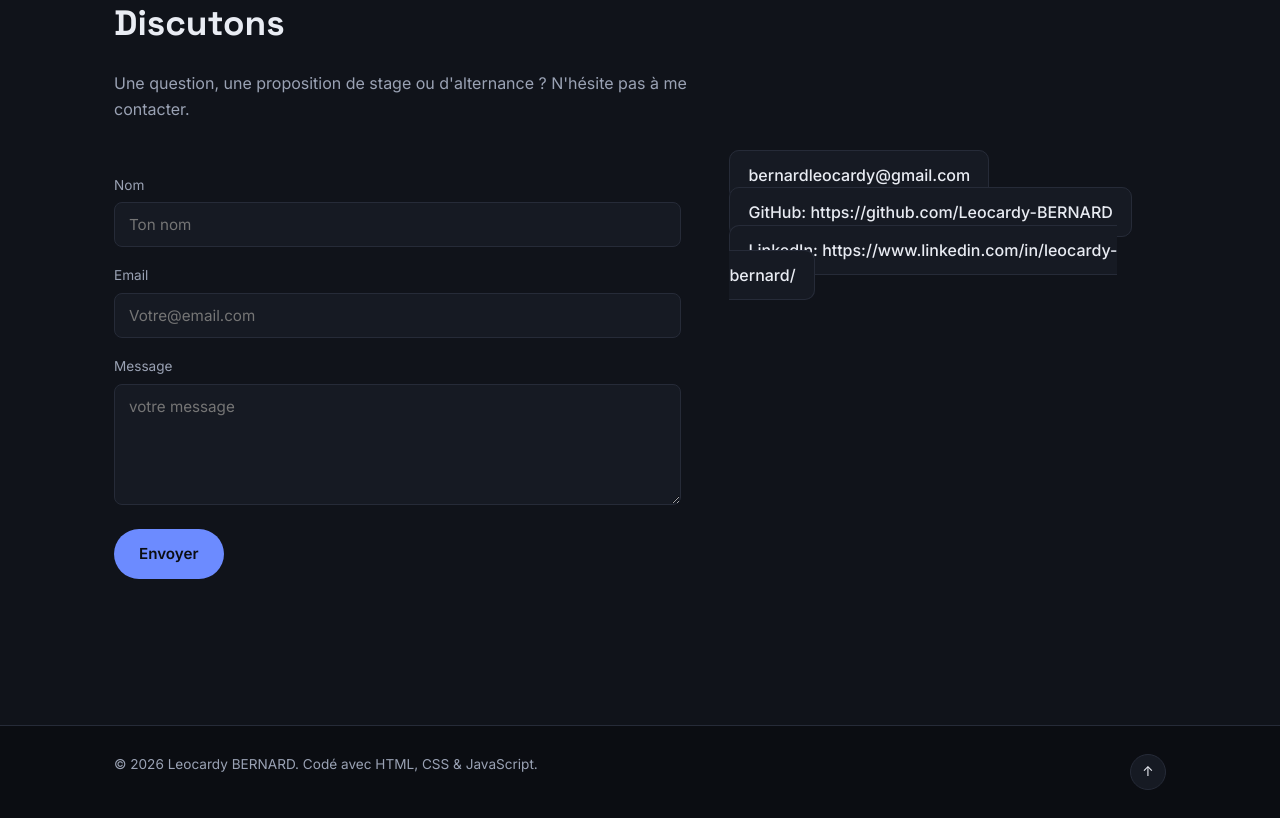
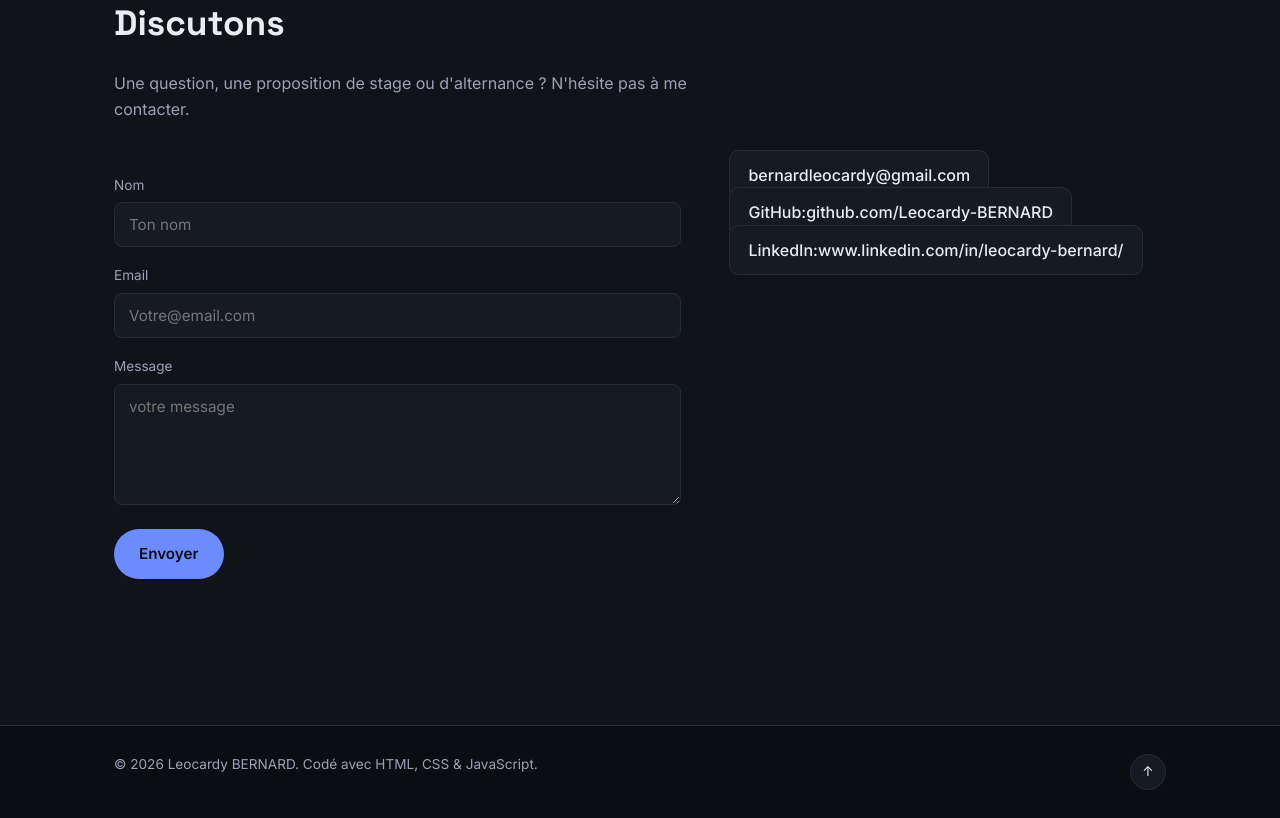
Before and after one commit to Leocardy-BERNARD/Porfo-leocardy, a plain HTML site: page index.html in a window 1280 px wide. Shown: the part 3393-4211 px from the top of the page. Drawn offline with Linux system fonts and the light colour scheme.

Commit message:
Fix formatting of contact links in index.html
Updated GitHub and LinkedIn links to remove spaces.

```diff
--- a/index.html
+++ b/index.html
@@ -234,8 +234,8 @@
 
           <ul class="contact-links">
             <li><a href="mailto:ton.email@example.com"> bernardleocardy@gmail.com</a></li>
-            <li><a href="https://github.com/" target="_blank" rel="noopener">GitHub: https://github.com/Leocardy-BERNARD </a></li>
-            <li><a href="https://www.linkedin.com/" target="_blank" rel="noopener">LinkedIn: https://www.linkedin.com/in/leocardy-bernard/ </a></li>
+            <li><a href="https://github.com/" target="_blank" rel="noopener">GitHub:github.com/Leocardy-BERNARD </a></li>
+            <li><a href="https://www.linkedin.com/" target="_blank" rel="noopener">LinkedIn:www.linkedin.com/in/leocardy-bernard/ </a></li>
           </ul>
         </div>
       </div>
```
